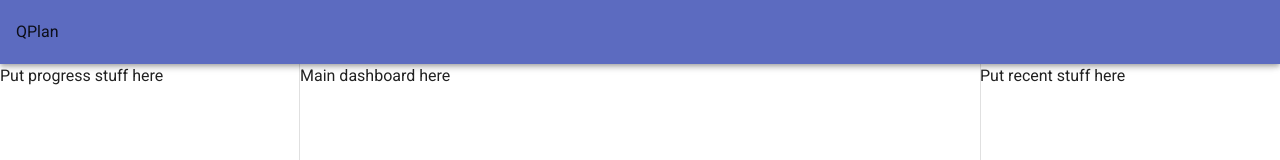
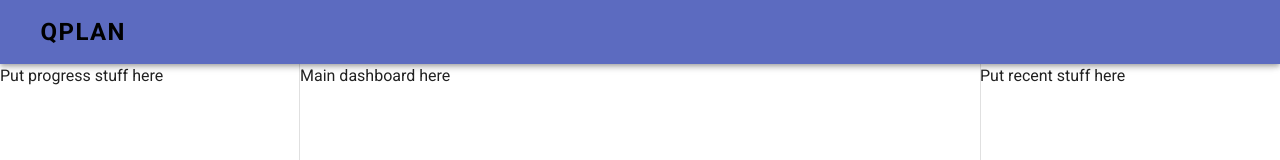
Before and after one commit to EdwinXu/CMPE-CISC-325, a Vue app in the folder qplan/: page / in a window 1280 px wide. Shown: the top 160 px of the page. Built offline with nearby package versions, Linux system fonts and the light colour scheme.

Commit message:
Make logo link back to homepage

```diff
--- a/qplan/src/components/layout/Header.vue
+++ b/qplan/src/components/layout/Header.vue
@@ -1,6 +1,13 @@
 <template>
   <v-app-bar app clipped-left clipped-right color="indigo lighten-1">
-    <v-app-bar-nav-icon class="hidden-md-and-up" @click="toggleProgressSidebar" />QPlan
+    <v-app-bar-nav-icon class="hidden-md-and-up" @click="toggleProgressSidebar" />
+    <span class="title mr-5">
+      <v-btn x-large text rounded>
+        <h2>
+          <router-link to="/" class="black--text" style="text-decoration: none;"> QPlan</router-link>
+        </h2>
+      </v-btn>
+    </span>
   </v-app-bar>
 </template>
 
```
